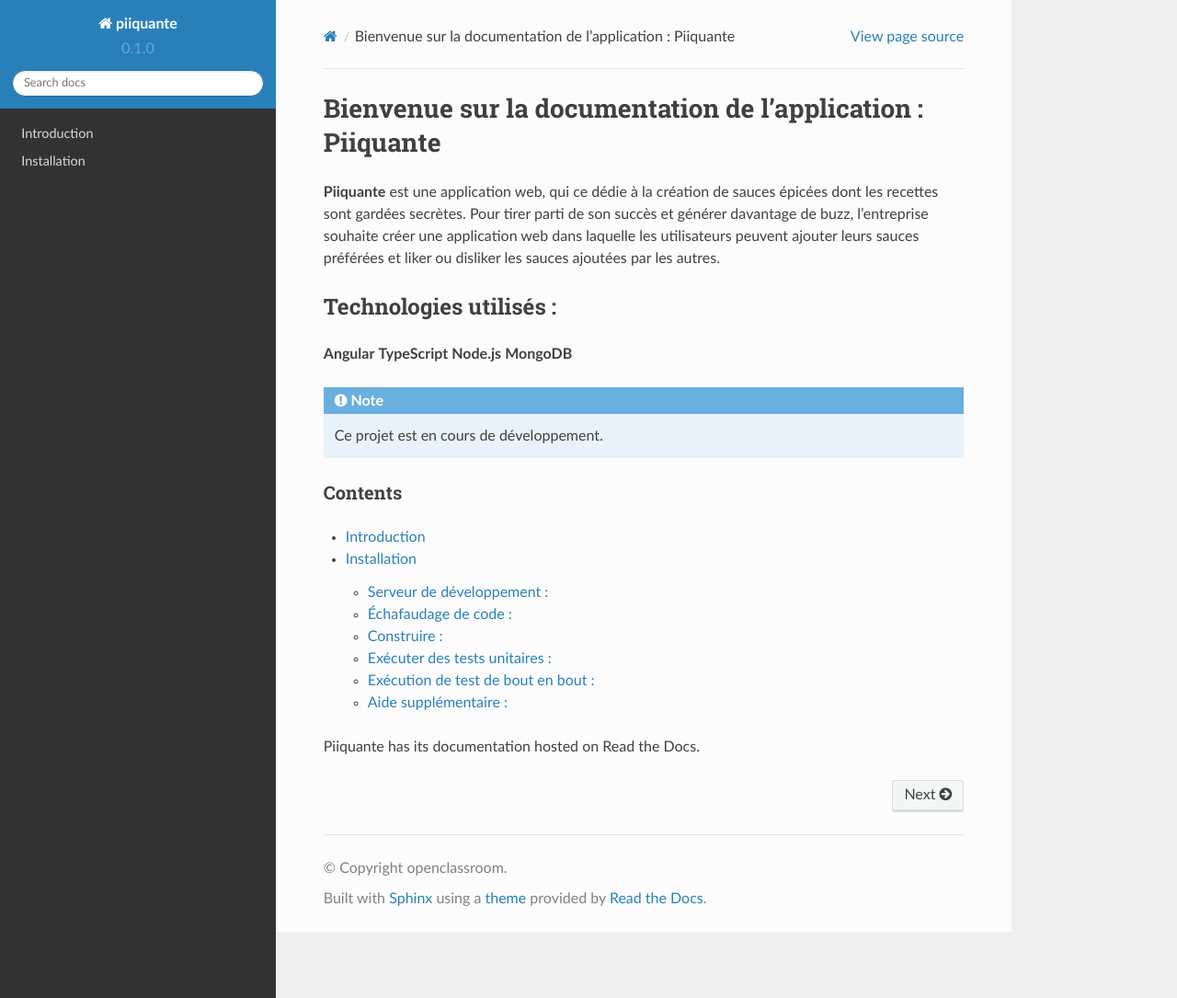
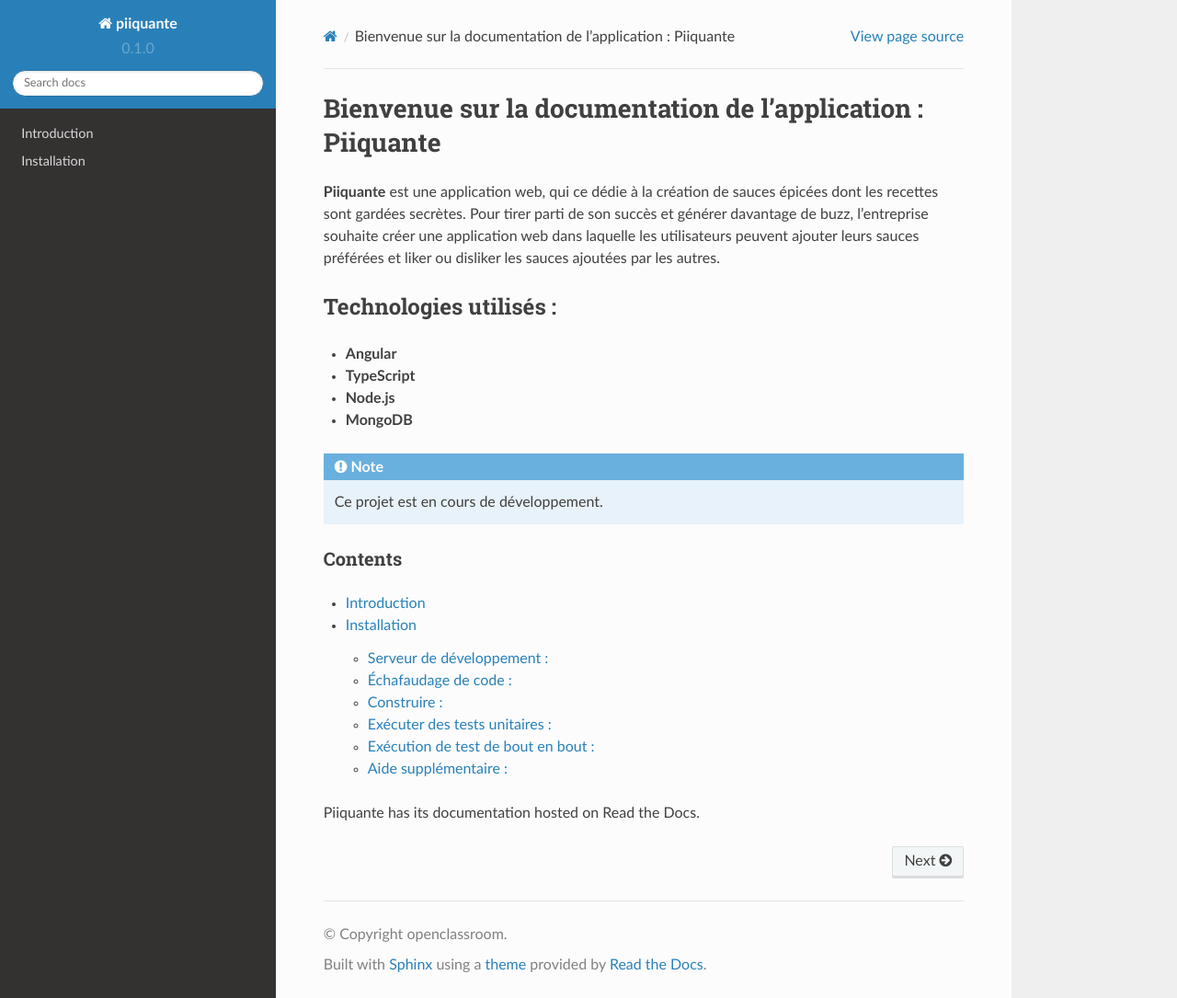
Before and after one commit to anthony-mini/Mini_Anthony_6_05-08-2022, a Sphinx documentation site: the page built from docs/source/index.rst, in a window 1280 px wide and 1085 px high. Shown: the whole window at 92% size. Built offline with Sphinx 7.4.7 and the Read the Docs theme 2.0.0, drawn with Linux system fonts in a browser that asks for light colours.

Commit message:
Docs : Correction de la liste des techno utilisés

```diff
--- a/docs/source/index.rst
+++ b/docs/source/index.rst
@@ -6,10 +6,10 @@ Bienvenue sur la documentation de l'application : Piiquante
 Technologies utilisés :
 ***********************
 
-**Angular**
-**TypeScript**
-**Node.js**
-**MongoDB**
+* **Angular**
+* **TypeScript**
+* **Node.js**
+* **MongoDB**
 
 .. note::
 
```
